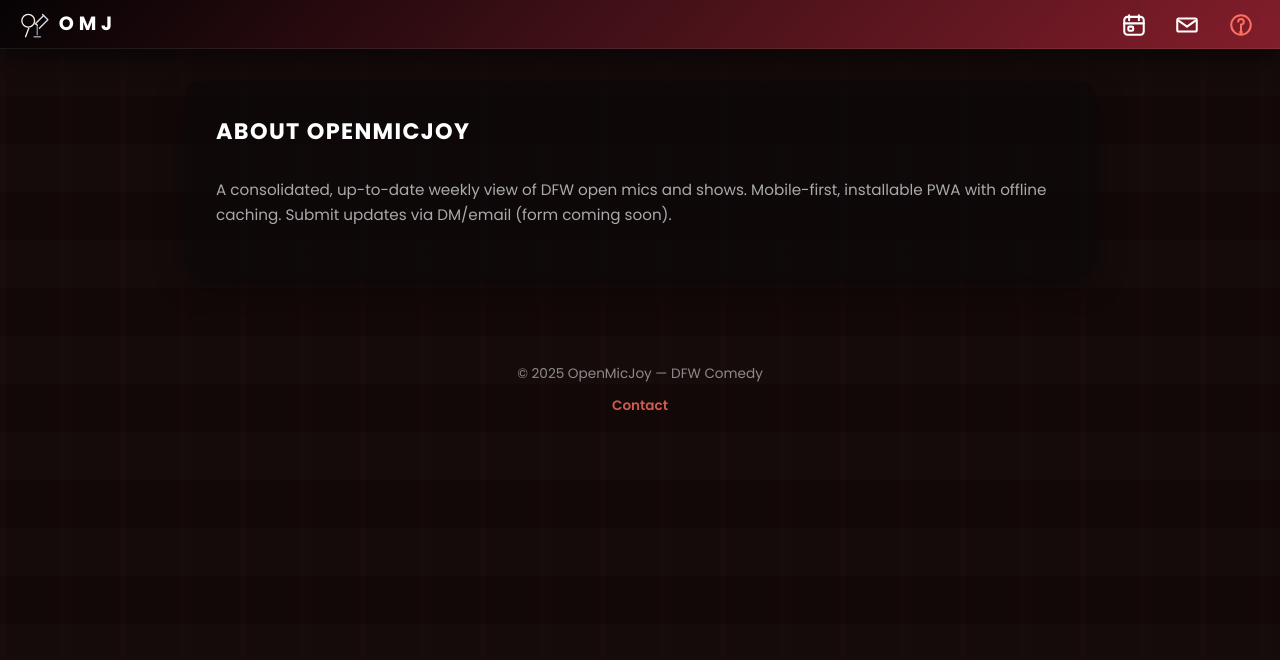
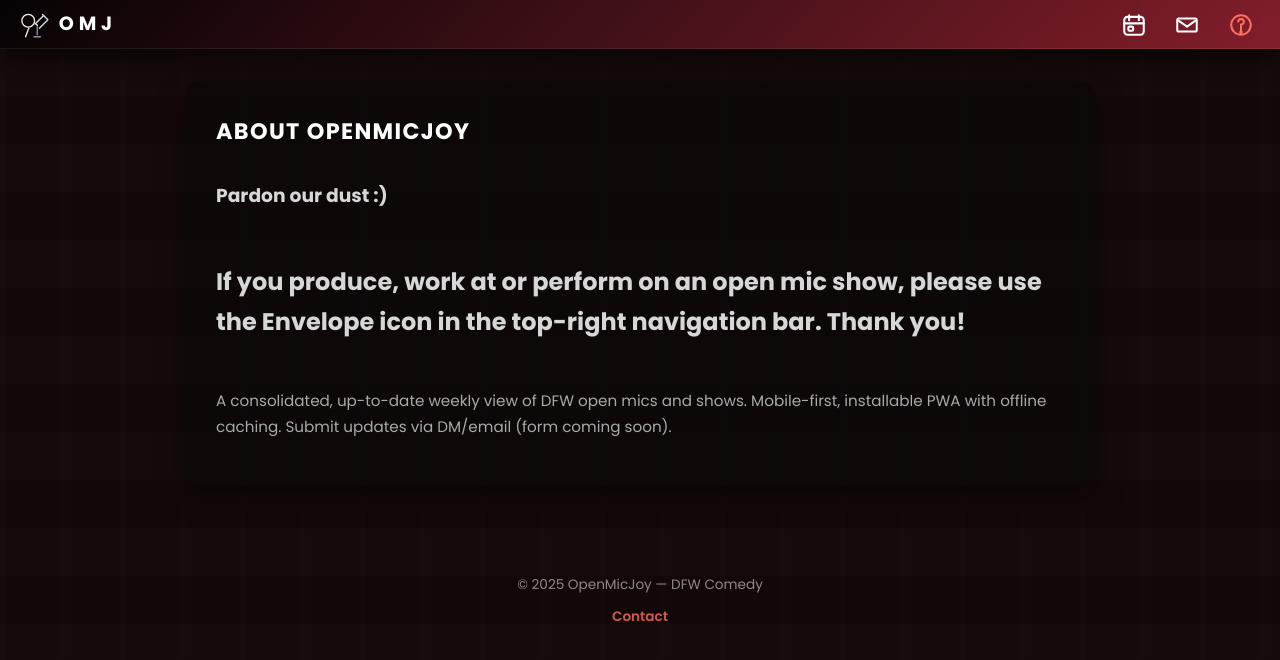
Before and after one commit to morphlogic/openmicjoyme, an Angular app: page /about in a window 1280 px wide. Shown: the top 660 px of the page. Built offline with nearby package versions, Linux system fonts and the light colour scheme.

Commit message:
Added helper text to About component

```diff
--- a/src/app/features/about/about.component.html
+++ b/src/app/features/about/about.component.html
@@ -1,3 +1,5 @@
 <article><h1>About OpenMicJoy</h1>
+<h3>Pardon our dust :)</h3>
+<h2>If you produce, work at or perform on an open mic show, please use the Envelope icon in the top-right navigation bar. Thank you!</h2>
 <p>A consolidated, up-to-date weekly view of DFW open mics and shows. Mobile-first, installable PWA with offline caching. Submit updates via DM/email (form coming soon).</p>
 </article>
```
